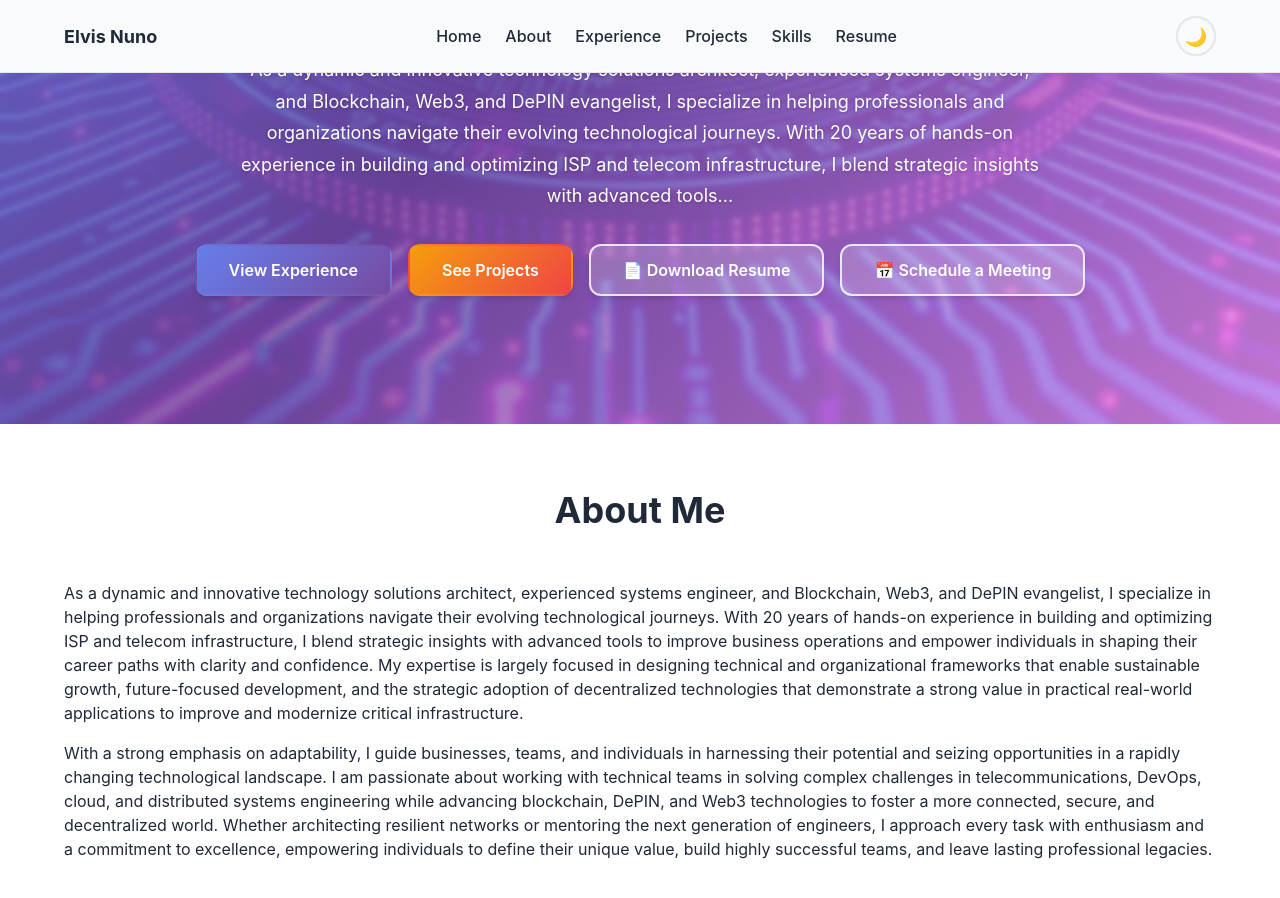
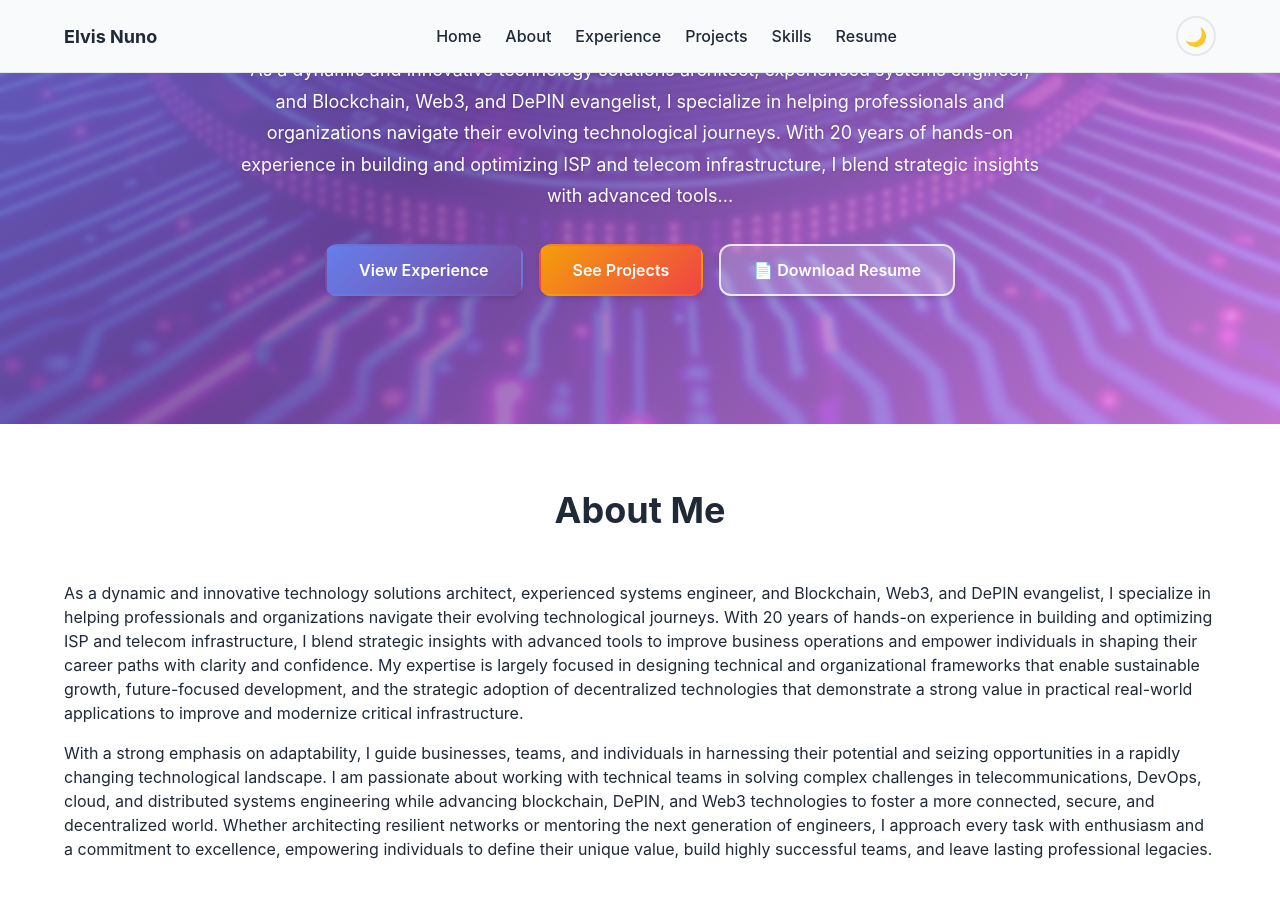
Before and after one commit to enuno/DynamicCareerCanvas, a Jekyll site: the page built from index.md, in a window 1280 px wide and 900 px high, scrolled down 594 px. Built offline with Jekyll 4.4.1, drawn with Linux system fonts in a browser that asks for light colours.

Commit message:
Move Schedule a Meeting button to Get In Touch section
- Removed button from hero section
- Added to Get In Touch section next to Email Me button
- Changed to button--secondary styling to match LinkedIn
- Better placement for call-to-action in contact area

AI-Assisted: Claude Code (Sonnet 4.5)
Co-Authored-By: Claude Sonnet 4.5 <noreply@anthropic.com>

```diff
--- a/_layouts/home.html
+++ b/_layouts/home.html
@@ -35,7 +35,6 @@ layout: default
           <a href="#experience" class="button button--primary">View Experience</a>
           <a href="#projects" class="button button--secondary">See Projects</a>
           <a href="{{ '/assets/files/resume.pdf' | relative_url }}" class="button button--outline" target="_blank">📄 Download Resume</a>
-          <a href="https://cal.com/enuno" class="button button--outline" target="_blank" rel="noopener noreferrer">📅 Schedule a Meeting</a>
         </div>
       </div>
     </div>
@@ -119,6 +118,7 @@ layout: default
         {% if site.data.profile.email %}
         <a href="mailto:{{ site.data.profile.email }}" class="button">📧 Email Me</a>
         {% endif %}
+        <a href="https://cal.com/enuno" class="button button--secondary" target="_blank" rel="noopener noreferrer">📅 Schedule a Meeting</a>
         {% if site.data.profile.social.linkedin %}
         <a href="https://linkedin.com/in/{{ site.data.profile.social.linkedin }}" class="button button--secondary" target="_blank" rel="noopener noreferrer">💼 LinkedIn</a>
         {% endif %}
```
